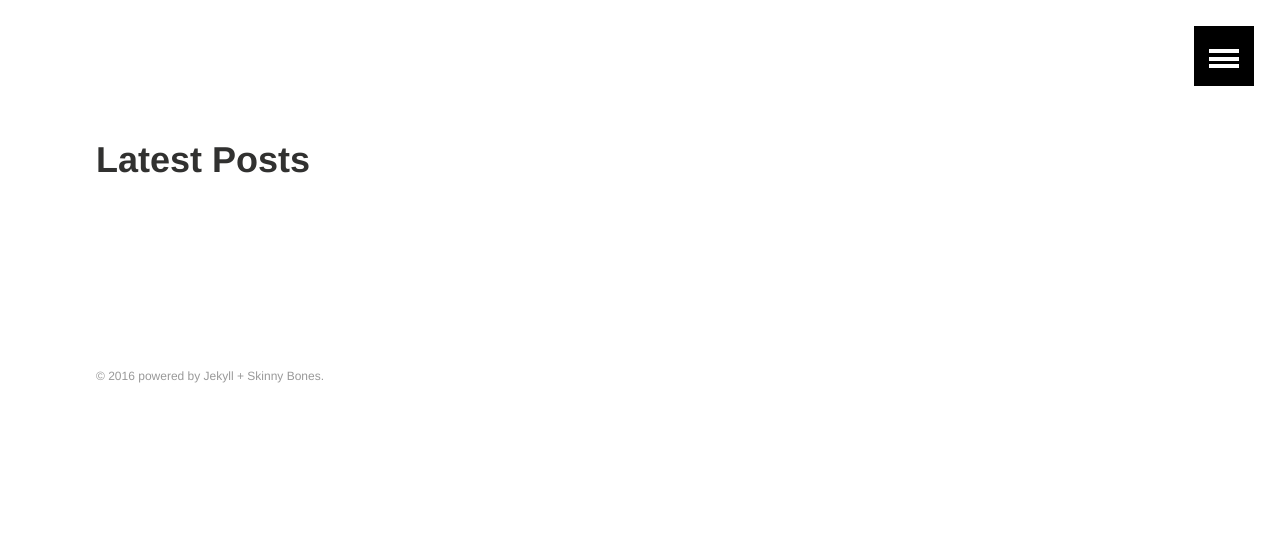
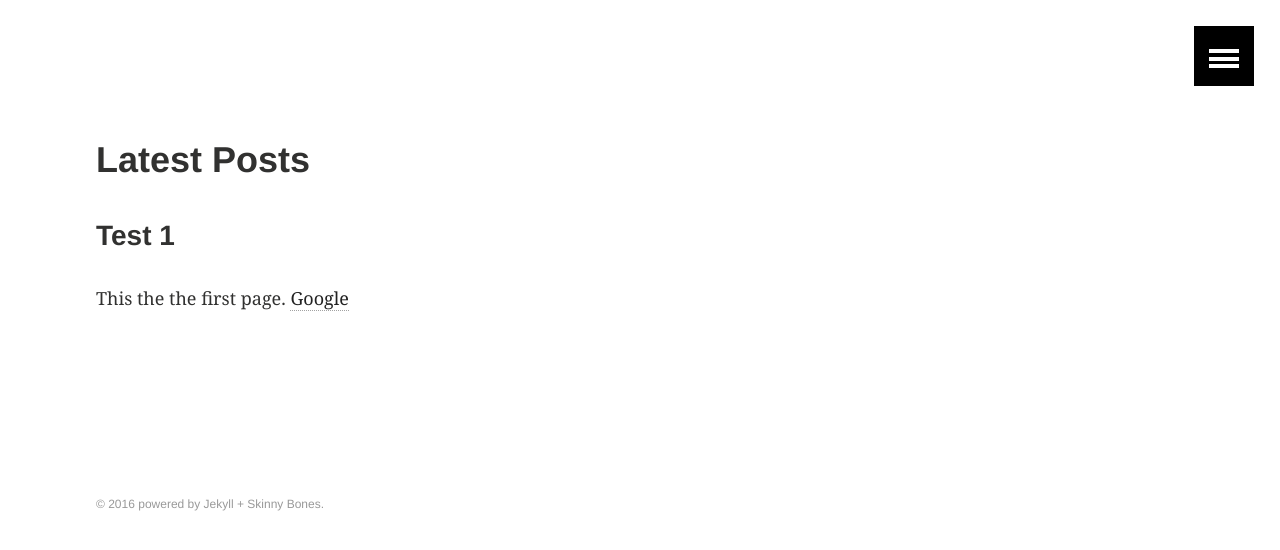
Before and after one commit to GeorgeLeung/georgeleung.github.io, a Jekyll site: the page built from index.md, in a window 1280 px wide. Shown: the top 550 px of the page. Built offline with Jekyll 4.4.1, drawn with Linux system fonts in a browser that asks for light colours.

Commit message:
changed index

```diff
--- a/index.md
+++ b/index.md
@@ -9,3 +9,6 @@ title: "Latest Posts"
 	{% include post-grid.html %}
 {% endfor %}
 </div><!-- /.tiles -->
+
+### Test 1
+This the the first page. [Google](www.google.com)
```
